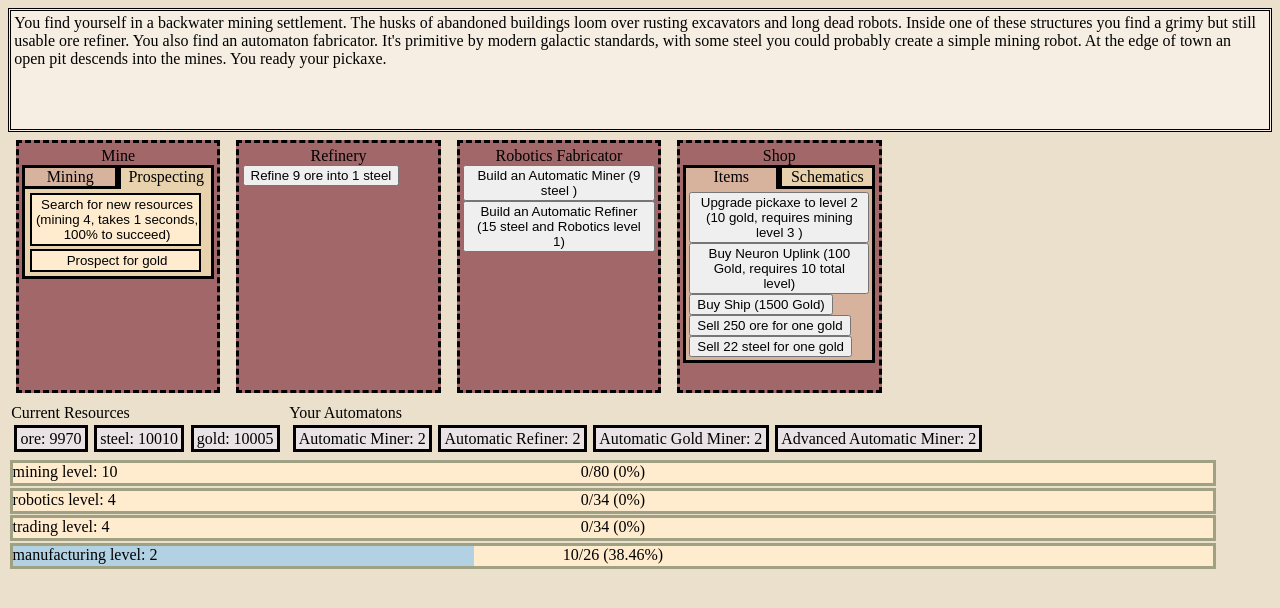
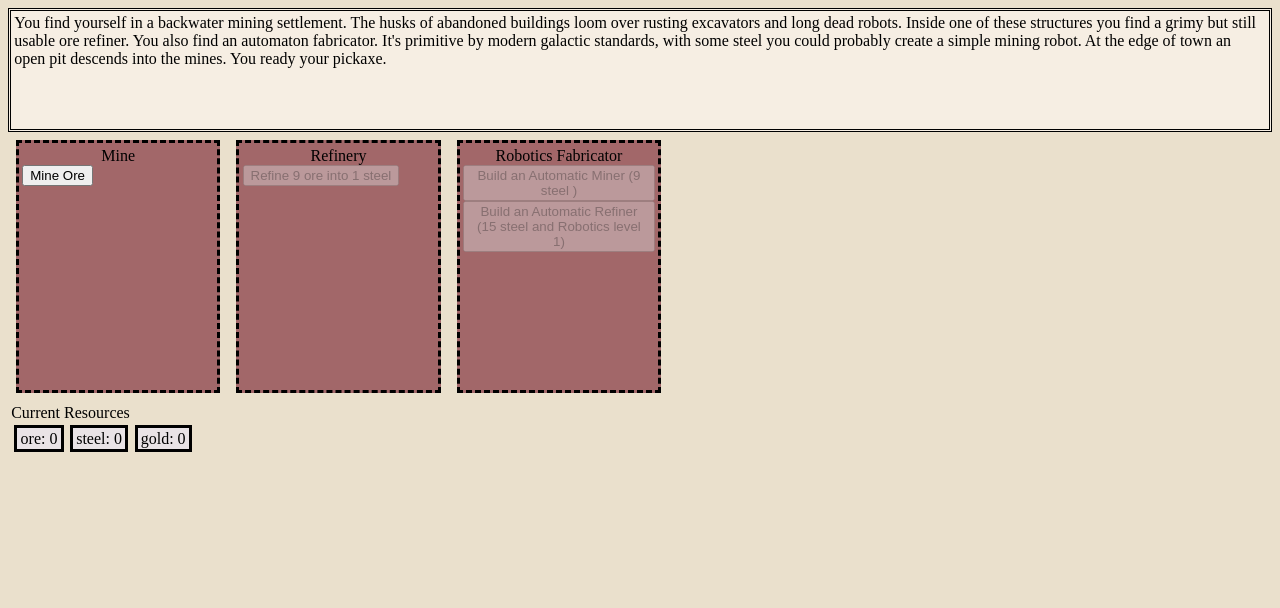
Before and after one commit to michaelwhittemore/vue-clicker-game, a Vue app: page / in a window 1280 px wide. Shown: the top 608 px of the page. Built offline with nearby package versions, Linux system fonts and the light colour scheme.

Commit message:
minor rebalancing and fixed oil bug

```diff
--- a/src/components/RoboticsFabricatorComponents/BuildAutomaton.vue
+++ b/src/components/RoboticsFabricatorComponents/BuildAutomaton.vue
@@ -44,7 +44,7 @@ const computedHasEnoughResources = computed(() => {
 const onClickHandler = () => {
     activateNarrativeTrigger(narrativeTrigger);
     gameStateStorage.automatons[props.automatonType]++;
-    if (props.automatonType === 'autoRefiner' && gameStateStorage.automatons.autoRefiner >= 2) {
+    if (props.automatonType === 'autoMiner' && gameStateStorage.automatons.autoMiner == 5) {
         activateNarrativeTrigger('hasUnlockedShop');
     }
     gameStateStorage.resources[costResource] -= costQuantity;
--- a/src/components/ShopComponents/ShopLocation.vue
+++ b/src/components/ShopComponents/ShopLocation.vue
@@ -8,7 +8,7 @@ import type { TabsInterface, TabInformation } from '@/typescript/gameTypes';
 
 import SelectableTab from '../UtilityComponents/SelectableTab.vue'
 
-const computedShouldDisplay = computed(() => gameStateStorage.automatons.autoRefiner >= 2);
+const computedShouldDisplay = computed(() => gameStateStorage.automatons.autoMiner >= 5);
 
 const shopTabs: TabsInterface = {
   'Items': ShopItemsComponent,
--- a/src/typescript/gameConstants/narrativeTriggersToText.ts
+++ b/src/typescript/gameConstants/narrativeTriggersToText.ts
@@ -8,7 +8,7 @@ export const narrativeTriggersToText = {
     hasBuiltAutoRefiner: 'You fumble a bit, but eventually you get the fabricator to output a working robotic refining assistant. It dutifully takes its place next to the ore refiners and begins to work.',
     hasUnlockedAutoRefiner: 'You\'ve fabricated enough robots that you feel comfortable moving on to the "advanced" section of the manual. A section entitled "Automated Refining for Absolute Dumb-Dumbs" seems up your alley. (You can now build auto refiners)',
     hasMinedGold: 'Eureka! You\'ve found a nugget of gold within the ground.',
-    hasUnlockedShop: 'A rusted and beaten shuttle descends from the skies. Its landing gear creaks as it settles into the center of town. An alien - presumably drawn by the smoke of your refineries- emerges and wearily looks around. It\'s wearing a leather duster and ten gallon hat, both of which look comically oversized on the lithe species which you don\'t recognize. The alien throws up a door on its ship to reveal an array of mining equipment. After some crude pantomiming you manage to get a price estimate for the gear. ',
+    hasUnlockedShop: 'A rusted and beaten shuttle descends from the skies. Its landing gear creaks as it settles into the center of town. An alien - presumably drawn by the activity of your automatons - emerges and wearily looks around. It\'s wearing a leather duster and ten gallon hat, both of which look comically oversized on the lithe species which you don\'t recognize. The alien throws up a door on its ship to reveal an array of mining equipment. After some crude pantomiming you manage to get a price estimate for the gear. ',
     hasUpgradedPickaxe: 'The alien hands you the tool in exchange for your gold. It immediately feels like an improvement over your previous pickaxe. With your skills, you feel that you\'ll be able to mine far more efficiently. (You have increased the amount of ore that you get from each swing. Future pickaxe upgrades will increase this bonus further.)',
     hasUnlockedAutoGoldMiner: 'TODO, has unlocked auto gold miner, something to the effect of ',
     hasBuiltAutoGoldMiner: 'TODO hasBuiltAutoGoldMiner need to mention that it is slow ',
--- a/src/typescript/gameConstants/schematicsData.ts
+++ b/src/typescript/gameConstants/schematicsData.ts
@@ -20,7 +20,7 @@ export const schematicsData: Record<string, SchematicData> = {
     // Refinery Input, unlocks after the second automatic gold miner
     improvedRefineryHopper: {
         price: 100,
-        shouldDisplay:  () => gameStateStorage.automatons.autoGoldMiner >= 2,
+        shouldDisplay:  () => true,
         buildLocation: 'refinery'
     },
     // Refinery Output, unlocks after building the hopper
--- a/src/typescript/gameHelpers.ts
+++ b/src/typescript/gameHelpers.ts
@@ -64,8 +64,14 @@ export const calculateResourceIncomeFactory = (resourceType: ValidResources) =>
       return () => {
         return (gameStateStorage.automatons.autoRefiner * 1)
       }
+    case 'oil':
+      return () => 0; // No automatons at the moment
+    case 'plastic':
+      return () => 0; // No automatons at the moment
+    case 'silicon':
+      return () => 0; // No automatons at the moment
     default:
-            console.error('invalid resource type in getResourceIncomeFactory')
+      console.error(`invalid resource type ${resourceType} in getResourceIncomeFactory`)
       break;
   }
 
--- a/src/typescript/gameStateStorage.ts
+++ b/src/typescript/gameStateStorage.ts
@@ -1,4 +1,4 @@
-const isDevTesting = true // MUST BE SET HERE, ISN'T REACTIVE
+const isDevTesting = false // MUST BE SET HERE, ISN'T REACTIVE
 
 import { reactive } from 'vue';
 import type { ValidResources, ValidSkills } from './gameTypes';
@@ -162,7 +162,7 @@ const gameStateStorageObject: StateStorageObject = {
 
 const TESTgameStateStorageObject = {
     automatons: {
-        autoMiner: 2,
+        autoMiner: 5,
         autoRefiner: 2,
         autoGoldMiner: 2,
         advancedAutoMiner: 2,
```
Also changed, not shown: 1 other file (tests, documents, lock files or other folders). Lines whose indentation alone changed are shown as unchanged.
